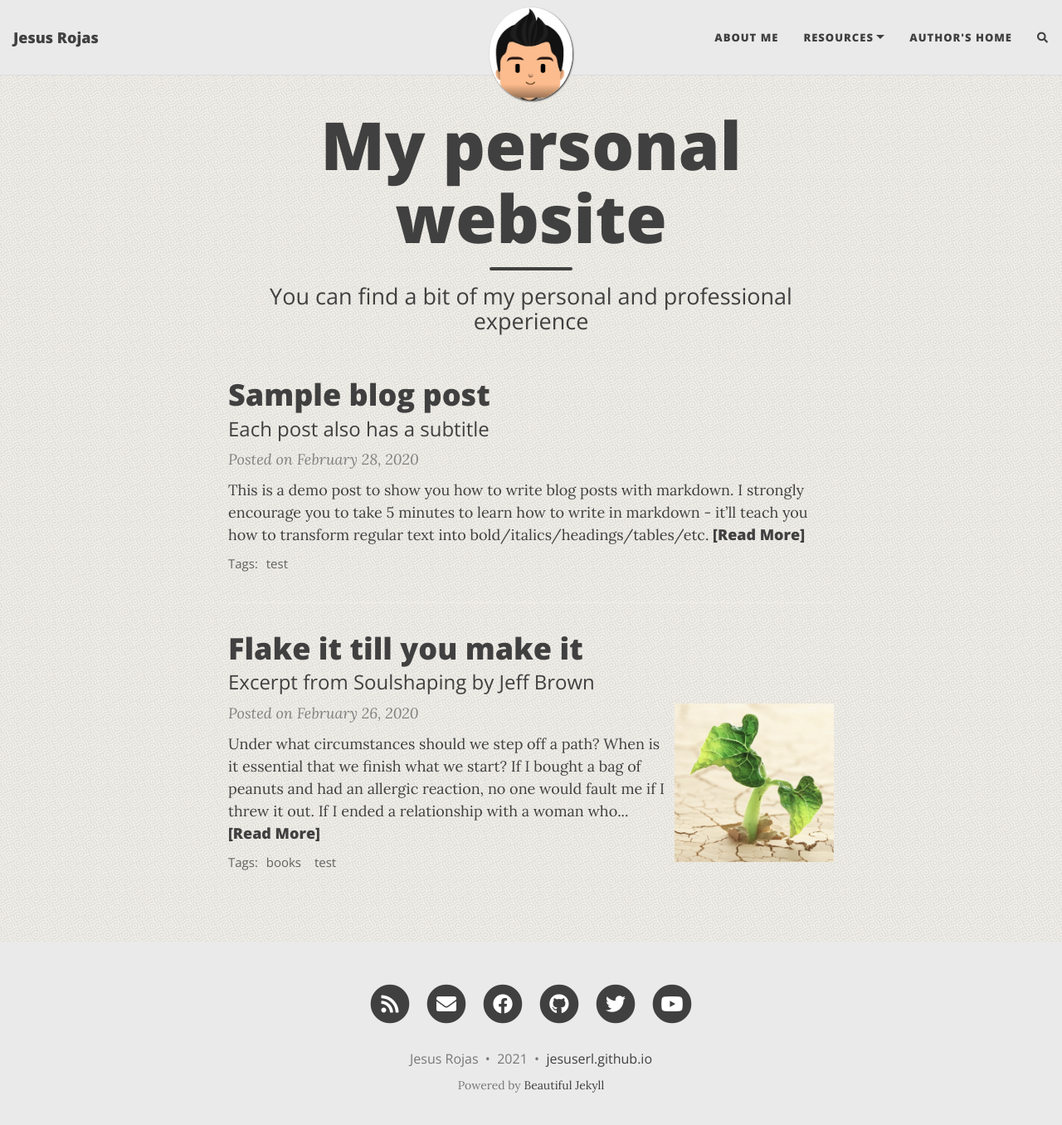
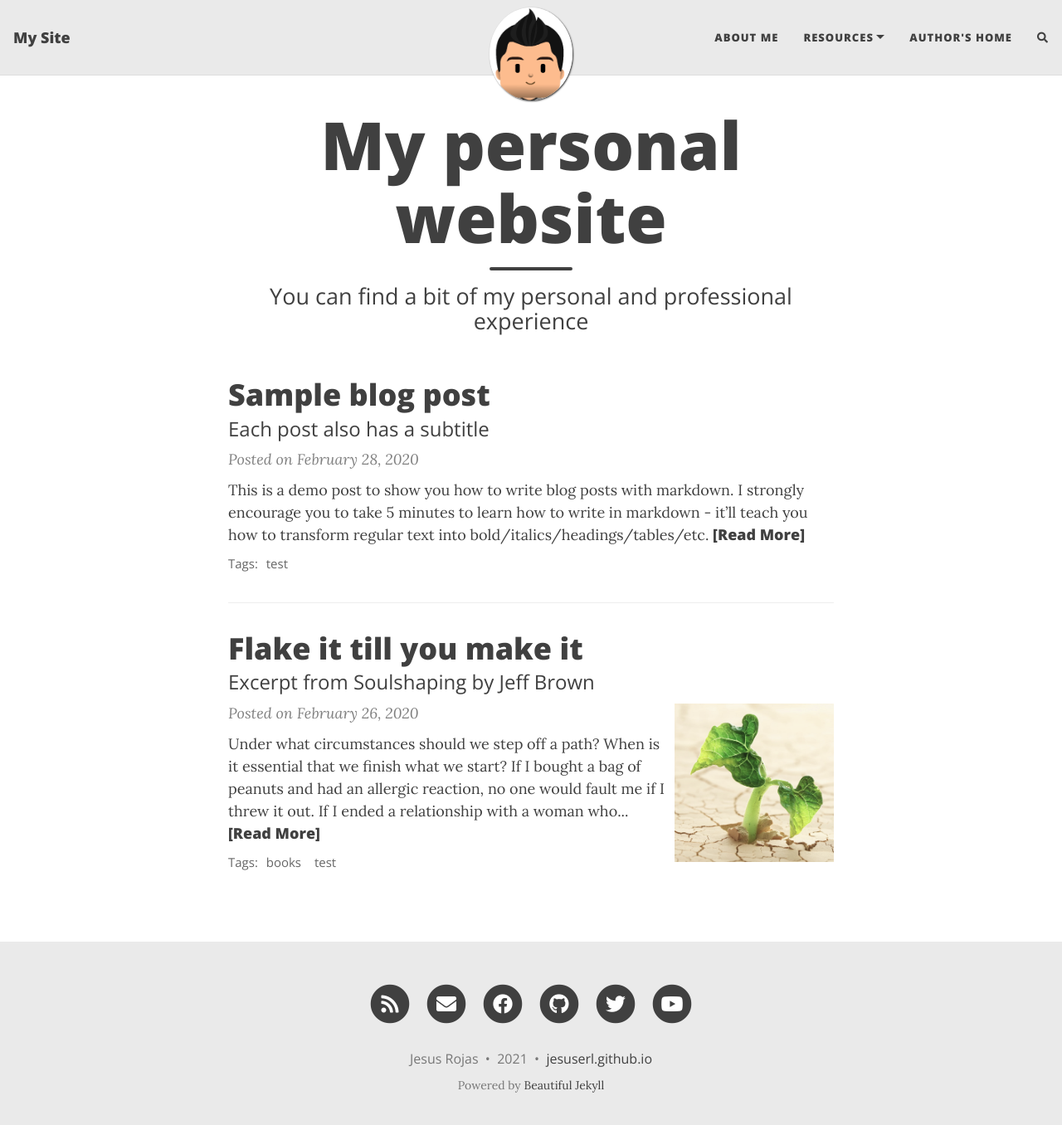
Before and after one commit to jesuserl/jesuserl.github.io, a Jekyll site: the page built from index.html, in a window 1280 px wide and 1369 px high. Shown: the top 1356 px of the window at 83% size. Built offline with Jekyll 4.4.1, drawn with Linux system fonts in a browser that asks for light colours; nearby versions of some CDN libraries; the list of posts is cut into pages by our own code; comment, search, counter and statistics services are not loaded.

Commit message:
same changes

```diff
--- a/_config.yml
+++ b/_config.yml
@@ -6,7 +6,7 @@
 # --- Required options --- #
 
 # Name of website
-title: Jesus Rojas
+title: My Site
 
 # Your name to show in the footer
 author: Jesus Rojas
@@ -115,7 +115,7 @@
 
 #navbar-img: "/assets/img/bgimage.png"
 #footer-img: "/assets/img/bgimage.png"
-page-img: "/assets/img/bgimage.png"
+#page-img: "/assets/img/bgimage.png"
 
 # Suggest a colour for mobile browsers to use as the browser's theme. This is only supported by a few mobile browsers.
 #mobile-theme-col: "#0085A1"
```
